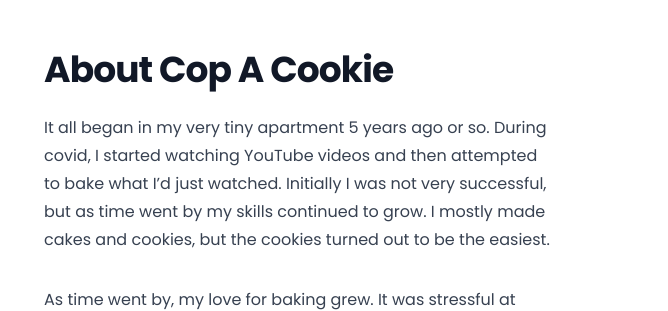
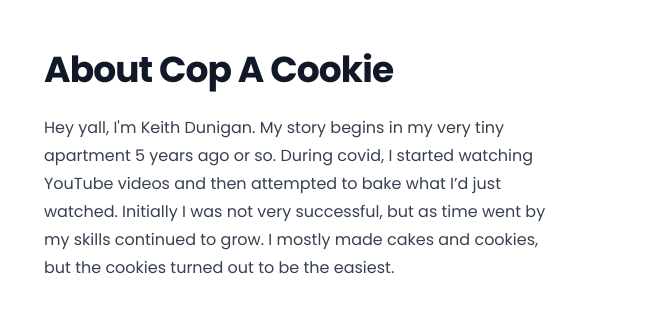
Before and after one commit to Jxmedia/cop-a-cookie, a Gatsby site: page / in a window 1280 px wide. Shown: the part 674-985 px from the top of the page, 612-1280 px from the left. Built offline with nearby package versions, Linux system fonts and the light colour scheme; Gatsby itself is replaced by a stand-in of ours.

Commit message:
updated bio

```diff
--- a/src/pages/index.js
+++ b/src/pages/index.js
@@ -153,12 +153,13 @@ const IndexPage = () => {
                   </h1>
                   <div class="max-w-xl">
                     <p class="mt-6">
-                      It all began in my very tiny apartment 5 years ago or so.
-                      During covid, I started watching YouTube videos and then
-                      attempted to bake what I’d just watched. Initially I was
-                      not very successful, but as time went by my skills
-                      continued to grow. I mostly made cakes and cookies, but
-                      the cookies turned out to be the easiest.
+                      Hey yall, I'm Keith Dunigan. My story begins in my very
+                      tiny apartment 5 years ago or so. During covid, I started
+                      watching YouTube videos and then attempted to bake what
+                      I’d just watched. Initially I was not very successful, but
+                      as time went by my skills continued to grow. I mostly made
+                      cakes and cookies, but the cookies turned out to be the
+                      easiest.
                     </p>
                     <p class="mt-8">
                       As time went by, my love for baking grew. It was stressful
```
